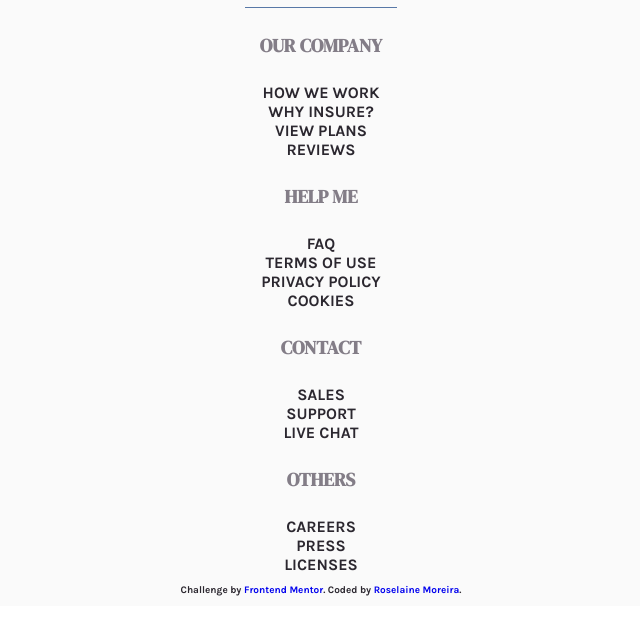
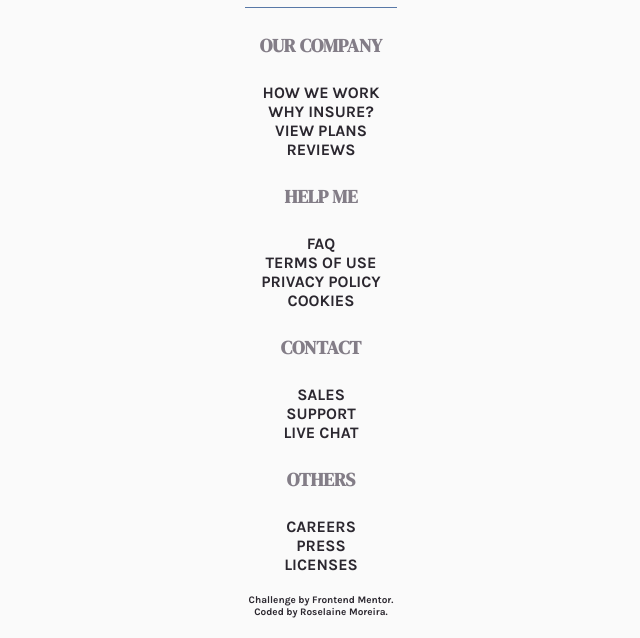
Before and after one commit to Roselaine-Moreira/insure-landing-page, a plain HTML site: page index.html in a window 1280 px wide. Shown: the part 3145-3783 px from the top of the page, without its empty margins (319-959 px from the left). Before the commit the page ends 3751 px from the top, so only its background shows below. Drawn offline with Linux system fonts and the light colour scheme.

Commit message:
Primeira refatoração de código.

```diff
--- a/index.html
+++ b/index.html
@@ -159,8 +159,8 @@
       </div>
 
       <div class="attribution">
-        Challenge by <a href="https://www.frontendmentor.io?ref=challenge" target="_blank">Frontend Mentor</a>.
-        Coded by <a href="#">Roselaine Moreira</a>.
+        <p>Challenge by <a href="https://www.frontendmentor.io?ref=challenge" target="_blank">Frontend Mentor</a>.</p>
+        <p>Coded by <a href="#">Roselaine Moreira</a>.</p>
       </div>
     </div>
   </footer>
--- a/style.css
+++ b/style.css
@@ -15,6 +15,10 @@ h1,h2,h3{
 
 li{
   list-style: none;
+}
+
+a{
+  text-decoration: none;
 }
 
 /* Versão mobile 375px */
@@ -79,7 +83,6 @@ position: relative;
 
 .button{
   margin-top: 50px;
-  text-decoration: none;
   border: 2px solid #fff;
   color: #fff;
   text-transform: uppercase;
@@ -198,14 +201,12 @@ margin-top: 40px;
 }
 
 .footer__card a{
-  text-decoration: none;
   color: hsl(270, 9%, 17%);
   font-weight: bold;
 }
 
 .attribution{
-  padding-top: 10px;
-  padding-bottom: 10px;
+  padding: 20px;
   text-align: center;
   font-size: 10px;
   font-weight: bold;
@@ -213,5 +214,5 @@ margin-top: 40px;
 }
 
 .attribution a{
-  text-decoration: none;
+  color: hsl(270, 9%, 17%);
 }
```
